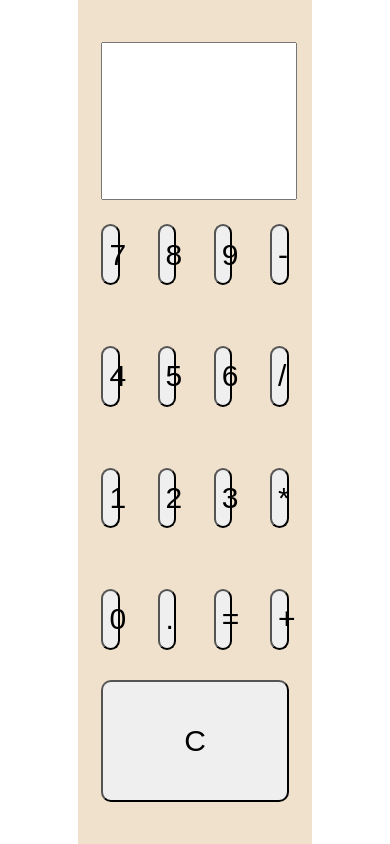
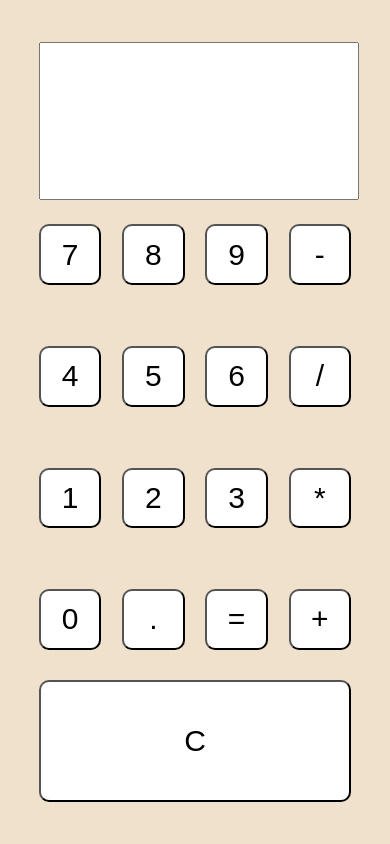
Before and after one commit to PKB2810/Calculator, a React (Create React App) app: page / in a window 390 px wide. Built offline with nearby package versions, Linux system fonts and the light colour scheme.

Commit message:
made changes for mobile friendly display and review related changes

```diff
--- a/src/App.js
+++ b/src/App.js
@@ -7,16 +7,7 @@ import ErrorBoundary from "./components/ErrorBoundary";
 function App() {
   return (
     <ErrorBoundary>
-      <section
-        style={{
-          display: "flex",
-          flexDirection: "column",
-          justifyContent: "center",
-          height: "100%",
-          width: "60%",
-          backgroundColor: "#f0e1cc"
-        }}
-      >
+      <section id="main">
         <CalculatorParent />
       </section>
     </ErrorBoundary>
--- /dev/null
+++ b/src/components/CalculatorParent/ButtonGroup/index.js
@@ -0,0 +1,19 @@
+import React from "react";
+function ButtonGroup({ grpId, children }) {
+  return (
+    <section
+      style={{
+        display: "flex",
+        flexDirection: "row",
+        justifyContent: "space-between",
+        width: "80%",
+        height: "16%",
+        alignItems: "center"
+      }}
+      id={grpId}
+    >
+      {children}
+    </section>
+  );
+}
+export default ButtonGroup;
--- /dev/null
+++ b/src/components/CalculatorParent/CalcButton/CancelBtn/index.js
@@ -0,0 +1,9 @@
+import React from "react";
+function CancelButton({ onClickHandler, children }) {
+  return (
+    <button className="cnclBtnStyle" onClick={onClickHandler}>
+      {children}
+    </button>
+  );
+}
+export default CancelButton;
--- /dev/null
+++ b/src/components/CalculatorParent/CalcButton/index.js
@@ -0,0 +1,10 @@
+import React from "react";
+
+function CalcButton({ onClickHandler, children }) {
+  return (
+    <button className="btnComponent" onClick={onClickHandler}>
+      {children}
+    </button>
+  );
+}
+export default CalcButton;
--- a/src/components/CalculatorParent/index.js
+++ b/src/components/CalculatorParent/index.js
@@ -1,5 +1,8 @@
 import React from "react";
 import Display from "./Display";
+import CalcButton from "./CalcButton";
+import CancelButton from "./CalcButton/CancelBtn";
+import ButtonGroup from "./ButtonGroup";
 class CalculatorParent extends React.Component {
   constructor(props) {
     super(props);
@@ -23,8 +26,12 @@ class CalculatorParent extends React.Component {
     });
   };
 
-  evaluatePostfixExpression = () => {
-    const expression = this.state.displayValue.toString();
+  evaluateExpression = () => {
+    try {
+      if (this.state.displayValue === "") {
+        return;
+      }
+      const expression = this.state.displayValue;
       const memoizedExpr = this.checkMemoizedExpression(expression);
       if (memoizedExpr) {
         this.setState({ displayValue: memoizedExpr.split("=")[1] });
@@ -32,6 +39,9 @@ class CalculatorParent extends React.Component {
         this.setState({ displayValue: eval(this.state.displayValue) }, () => {
           this.updateMemoizedCalculations(expression, this.state.displayValue);
         });
+      }
+    } catch (e) {
+      this.setState({ displayValue: "Bad expression" });
     }
   };
 
@@ -54,267 +64,36 @@ class CalculatorParent extends React.Component {
 
   render() {
     return (
-      <section
-        style={{
-          display: "flex",
-          flexDirection: "column",
-          justifyContent: "space-around",
-          width: "100%",
-          height: "90%",
-          alignItems: "center"
-        }}
-      >
-        <section style={{ height: "20%", width: "80%" }}>
+      <section id="calculator">
+        <section id="displayParent">
           <Display value={this.state.displayValue} />
         </section>
-        <section
-          style={{
-            display: "flex",
-            flexDirection: "row",
-            justifyContent: "space-between",
-            width: "80%",
-            height: "16%",
-            alignItems: "center"
-          }}
-        >
-          <button
-            style={{
-              height: "50%",
-              width: "10%",
-              fontSize: "30px",
-              borderRadius: "10px"
-            }}
-            onClick={this.setDisplayValue}
-          >
-            7
-          </button>
-
-          <button
-            style={{
-              height: "50%",
-              width: "10%",
-              fontSize: "30px",
-              borderRadius: "10px"
-            }}
-            onClick={this.setDisplayValue}
-          >
-            8
-          </button>
-
-          <button
-            style={{
-              height: "50%",
-              width: "10%",
-              fontSize: "30px",
-              borderRadius: "10px"
-            }}
-            onClick={this.setDisplayValue}
-          >
-            9
-          </button>
-
-          <button
-            style={{
-              height: "50%",
-              width: "10%",
-              fontSize: "30px",
-              borderRadius: "10px"
-            }}
-            onClick={this.setDisplayValue}
-          >
-            -
-          </button>
-        </section>
-        <section
-          style={{
-            display: "flex",
-            flexDirection: "row",
-            justifyContent: "space-between",
-            width: "80%",
-            height: "16%",
-            alignItems: "center"
-          }}
-        >
-          <button
-            style={{
-              height: "50%",
-              width: "10%",
-              fontSize: "30px",
-              borderRadius: "10px"
-            }}
-            onClick={this.setDisplayValue}
-          >
-            4
-          </button>
-
-          <button
-            style={{
-              height: "50%",
-              width: "10%",
-              fontSize: "30px",
-              borderRadius: "10px"
-            }}
-            onClick={this.setDisplayValue}
-          >
-            5
-          </button>
-
-          <button
-            style={{
-              height: "50%",
-              width: "10%",
-              fontSize: "30px",
-              borderRadius: "10px"
-            }}
-            onClick={this.setDisplayValue}
-          >
-            6
-          </button>
-
-          <button
-            style={{
-              height: "50%",
-              width: "10%",
-              fontSize: "30px",
-              borderRadius: "10px"
-            }}
-            onClick={this.setDisplayValue}
-          >
-            /
-          </button>
-        </section>
-        <section
-          style={{
-            display: "flex",
-            flexDirection: "row",
-            justifyContent: "space-between",
-            width: "80%",
-            height: "16%",
-            alignItems: "center"
-          }}
-        >
-          <button
-            style={{
-              height: "50%",
-              width: "10%",
-              fontSize: "30px",
-              borderRadius: "10px"
-            }}
-            onClick={this.setDisplayValue}
-          >
-            {" "}
-            1
-          </button>
-
-          <button
-            style={{
-              height: "50%",
-              width: "10%",
-              fontSize: "30px",
-              borderRadius: "10px"
-            }}
-            onClick={this.setDisplayValue}
-          >
-            2
-          </button>
-
-          <button
-            style={{
-              height: "50%",
-              width: "10%",
-              fontSize: "30px",
-              borderRadius: "10px"
-            }}
-            onClick={this.setDisplayValue}
-          >
-            3
-          </button>
-
-          <button
-            style={{
-              height: "50%",
-              width: "10%",
-              fontSize: "30px",
-              borderRadius: "10px"
-            }}
-            onClick={this.setDisplayValue}
-          >
-            *
-          </button>
-        </section>
-        <section
-          style={{
-            display: "flex",
-            flexDirection: "row",
-            justifyContent: "space-between",
-            width: "80%",
-            height: "16%",
-            alignItems: "center"
-          }}
-        >
-          <button
-            style={{
-              height: "50%",
-              width: "10%",
-              fontSize: "30px",
-              borderRadius: "10px"
-            }}
-            onClick={this.setDisplayValue}
-          >
-            0
-          </button>
-
-          <button
-            style={{
-              height: "50%",
-              width: "10%",
-              fontSize: "30px",
-              borderRadius: "10px"
-            }}
-            onClick={this.setDisplayValue}
-          >
-            .
-          </button>
-
-          <button
-            style={{
-              height: "50%",
-              width: "10%",
-              fontSize: "30px",
-              borderRadius: "10px"
-            }}
-            onClick={this.evaluatePostfixExpression}
-          >
-            =
-          </button>
-
-          <button
-            style={{
-              height: "50%",
-              width: "10%",
-              fontSize: "30px",
-              borderRadius: "10px"
-            }}
-            onClick={this.setDisplayValue}
-          >
-            +
-          </button>
-        </section>
-        <section
-          style={{
-            display: "flex",
-            flexDirection: "row",
-            justifyContent: "space-between",
-            width: "80%",
-            height: "16%"
-          }}
-        >
-          <button
-            onClick={this.clearDisplayValue}
-            style={{ flexGrow: "4", fontSize: "30px", borderRadius: "10px" }}
-          >
-            C
-          </button>
+        <ButtonGroup grpId="btnGrp1">
+          <CalcButton onClickHandler={this.setDisplayValue}>7</CalcButton>
+          <CalcButton onClickHandler={this.setDisplayValue}>8</CalcButton>
+          <CalcButton onClickHandler={this.setDisplayValue}>9</CalcButton>
+          <CalcButton onClickHandler={this.setDisplayValue}>-</CalcButton>
+        </ButtonGroup>
+        <ButtonGroup grpId="btnGrp2">
+          <CalcButton onClickHandler={this.setDisplayValue}>4</CalcButton>
+          <CalcButton onClickHandler={this.setDisplayValue}>5</CalcButton>
+          <CalcButton onClickHandler={this.setDisplayValue}>6</CalcButton>
+          <CalcButton onClickHandler={this.setDisplayValue}>/</CalcButton>
+        </ButtonGroup>
+        <ButtonGroup grpId="btnGrp3">
+          <CalcButton onClickHandler={this.setDisplayValue}>1</CalcButton>
+          <CalcButton onClickHandler={this.setDisplayValue}>2</CalcButton>
+          <CalcButton onClickHandler={this.setDisplayValue}>3</CalcButton>
+          <CalcButton onClickHandler={this.setDisplayValue}>*</CalcButton>
+        </ButtonGroup>
+        <ButtonGroup grpId="btnGrp4">
+          <CalcButton onClickHandler={this.setDisplayValue}>0</CalcButton>
+          <CalcButton onClickHandler={this.setDisplayValue}>.</CalcButton>
+          <CalcButton onClickHandler={this.evaluateExpression}>=</CalcButton>
+          <CalcButton onClickHandler={this.setDisplayValue}>+</CalcButton>
+        </ButtonGroup>
+        <section id="cnclBtnParent">
+          <CancelButton onClickHandler={this.clearDisplayValue}>C</CancelButton>
         </section>
       </section>
     );
--- a/src/index.css
+++ b/src/index.css
@@ -20,3 +20,82 @@ code {
   font-family: source-code-pro, Menlo, Monaco, Consolas, "Courier New",
     monospace;
 }
+
+#btnGrp1 button,
+#btnGrp2 button,
+#btnGrp3 button,
+#btngrp4 button {
+  height: 50%;
+  width: 20%;
+  font-size: 30px;
+  border-radius: 10px;
+  background-color: white;
+}
+#main {
+  display: flex;
+  flex-direction: column;
+  justify-content: center;
+  height: 100%;
+  width: 60%;
+  background-color: #f0e1cc;
+}
+#calculator {
+  display: flex;
+  flex-direction: column;
+  justify-content: space-around;
+  width: 100%;
+  height: 90%;
+  align-items: center;
+}
+#cnclBtnParent {
+  display: flex;
+  flex-direction: row;
+  justify-content: space-between;
+  width: 80%;
+  height: 16%;
+}
+#displayParent {
+  height: 20%;
+  width: 80%;
+}
+.displayPanel {
+  text-align: right;
+  width: 100%;
+  height: 100%;
+  font-size: 30px;
+}
+.btnComponent {
+  height: 50%;
+  width: 20%;
+  font-size: 30px;
+  border-radius: 10px;
+  background-color: white;
+}
+.cnclBtnStyle {
+  flex-grow: 4;
+  font-size: 30px;
+  border-radius: 10px;
+  background-color: white;
+}
+@media screen and (max-width: 575px) {
+  #main {
+    width: 100%;
+  }
+  #btnGrp1 button,
+  #btnGrp2 button,
+  #btnGrp3 button,
+  #btnGrp4 button {
+    width: 20%;
+  }
+}
+@media screen and (min-width: 576px) and (max-width: 1024px) {
+  #main {
+    width: 100%;
+  }
+  #btnGrp1 button,
+  #btnGrp2 button,
+  #btnGrp3 button,
+  #btnGrp4 button {
+    width: 20%;
+  }
+}
```
Also changed, not shown: src/components/CalculatorParent/Display/index.js (+1 -12 lines), src/components/CalculatorParent/Button/index.js (deleted). Lines whose indentation alone changed are shown as unchanged.
